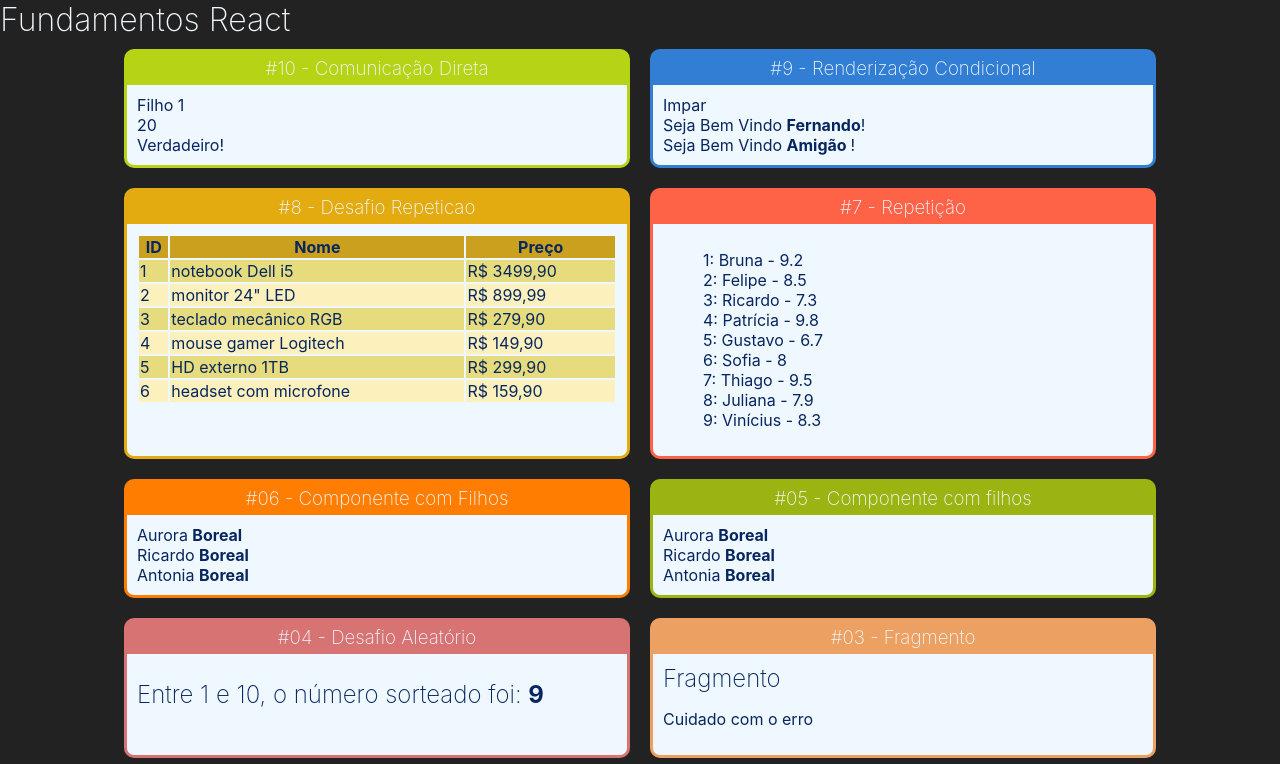
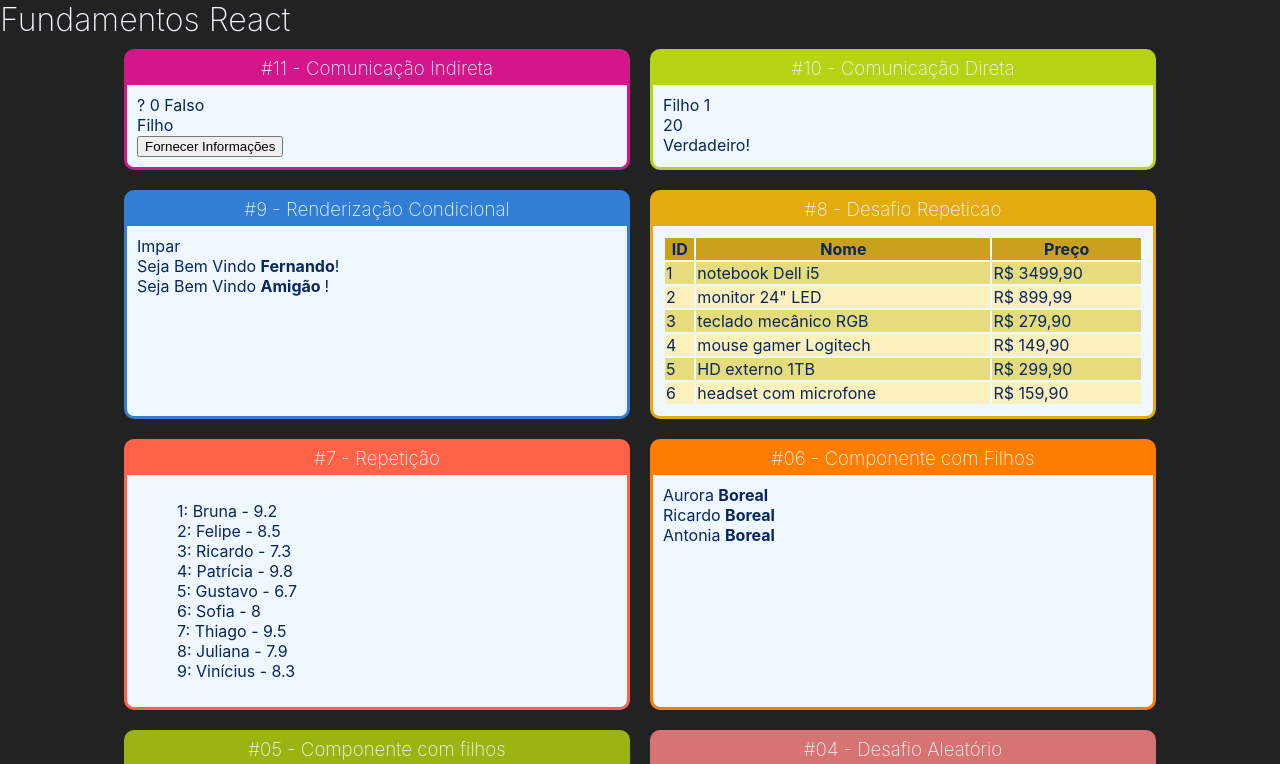
Before and after one commit to nathaliafas2/curso-react, a React (Create React App) app: page / in a window 1280 px wide. Shown: the top 764 px of the page. Built offline with nearby package versions, Linux system fonts and the light colour scheme.

Commit message:
Comunicação Indireta

```diff
--- a/src/App.jsx
+++ b/src/App.jsx
@@ -12,6 +12,7 @@
 import ParOuImpar from './components/condicional/ParOuImpar';
 import UsuarioInfo from './components/condicional/UsuarioInfo';
 import DiretaPai from './components/comunicacao/DiretaPai';
+import IndiretaPai from './components/comunicacao/IndiretaPai';
 
 export default function App(props){
     return (
@@ -19,6 +20,12 @@
             <h1> Fundamentos React </h1>
 
             <div className="Cards">
+
+            <Card
+                    titulo="#11 - Comunicação Indireta" color="rgb(211, 22, 138)">
+                        <IndiretaPai> </IndiretaPai>
+            </Card>
+
 
             <Card
                     titulo="#10 - Comunicação Direta" color="rgb(183, 211, 22)">
--- /dev/null
+++ b/src/components/comunicacao/IndiretaFilho.jsx
@@ -0,0 +1,16 @@
+import React from "react";
+
+export default props => {
+    return (
+        <div>
+            <div>Filho</div>
+            <button onClick={
+                    function(e){
+                        props.quandoClicar('João', 53, true)
+                    }
+            }>
+                Fornecer Informações
+            </button>
+        </div>
+    )
+}
--- /dev/null
+++ b/src/components/comunicacao/IndiretaPai.jsx
@@ -0,0 +1,26 @@
+import React from "react";
+import IndiretaFilho from "./IndiretaFilho";
+
+export default props => {
+
+    let nome = '?'
+    let idade = 0
+    let nerd = false
+
+    function fornecerInformacoes(nomeParam, idadeParam, nerdParam){
+        nome = nomeParam
+        idade = idadeParam
+        nerd = nerdParam
+    }
+
+    return (
+        <div>
+            <div>
+                <span> {nome}</span>
+                <span> {idade}</span>
+                <span> {nerd ? 'Verdadeiro' : 'Falso'}</span>
+            </div>
+            <IndiretaFilho quandoClicar={fornecerInformacoes}> </IndiretaFilho>
+        </div>
+    )
+}
```
